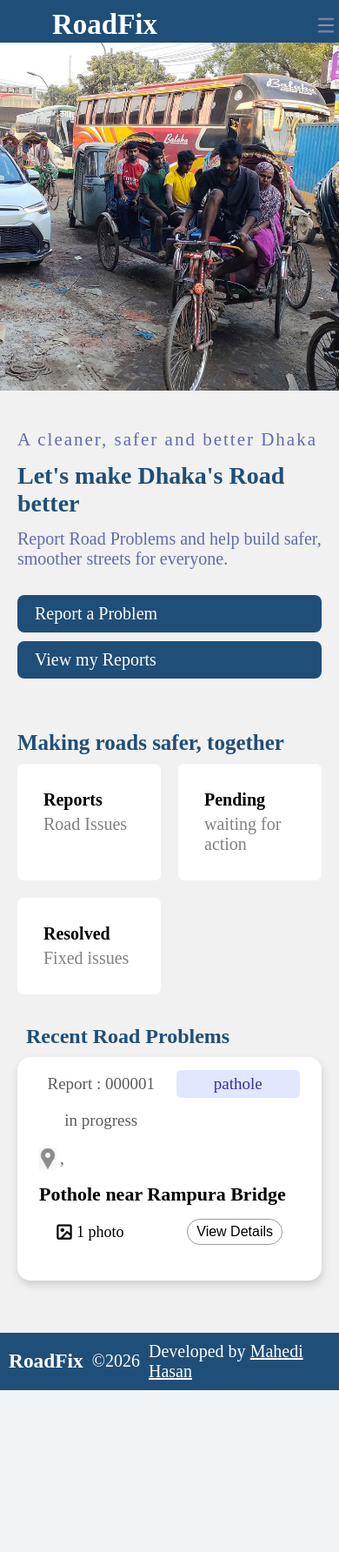
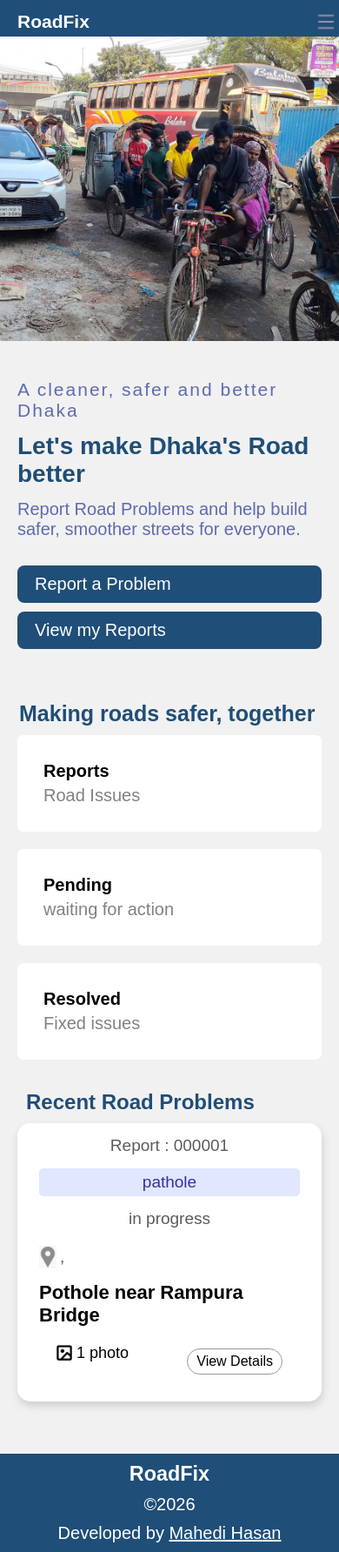
Before and after one commit to mahedi195/RoadFix-Dhaka-Road-Problem-Reporting-System, a Django app: page / in a window 390 px wide. Shown: the whole page at 87% size. Before the commit the page ends 1598 px from the top, so only its background shows below. Run offline with Django 5.2, Linux system fonts and the light colour scheme; data comes from the database, SQL or seed files in the repository.

Commit message:
navbar, footer and hoem page responsive done

```diff
--- a/static/css/footer.css
+++ b/static/css/footer.css
@@ -18,15 +18,53 @@
               margin: 0;
           }
 
-          .DevelopName{
-            color: white;
-            font-size: 20px;
+          .DevelopName {
+              color: white;
+              font-size: 20px;
 
           }
 
-          .developer{
-             color: white;
-            font-size: 20px;
-            text-decoration: underline;
+          .developer {
+              color: white;
+              font-size: 20px;
+              text-decoration: underline;
 
           }
+
+
+          @media screen and (max-width:850px) {
+
+              footer {
+                  display: grid;
+                  grid-template-columns: repeat(1, minmax(0, 1fr));
+                  gap: 10px;
+                  justify-content: center;
+
+              }
+
+              footer h3,
+              footer p{
+                text-align: center;
+
+              }
+
+
+
+
+          }
+
+
+
+          @media screen and (max-width:480px) {
+
+              footer {
+                  display: grid;
+                  grid-template-columns: repeat(1, minmax(0, 1fr));
+                  gap: 10px;
+
+              }
+
+
+
+
+          }
--- a/static/css/index.css
+++ b/static/css/index.css
@@ -5,6 +5,10 @@ body {
 
 }
 
+body {
+        font-family: Arial, Helvetica, sans-serif;
+
+}
 
 
 .cart {
@@ -220,36 +224,6 @@ body {
 
 
 
-
-
-
-
-
-
-
-
-
-
-
-
-
-
-
-
-
-
-
-
-
-
-
-
-
-
-
-
-
-
 .reportSection {
     margin: 0 30px;
 }
@@ -294,7 +268,7 @@ body {
 }
 
 .all_cart {
-    margin: 40px 60px;
+    margin: 40px 30px 40px 60px;
 }
 
 
@@ -390,14 +364,18 @@ header .btn a:hover {
 
 
 
+.coverPhoto {
+    width: 100%;
+    object-fit: cover;
+}
 
 
 
 
 
 
-/* responsive*/
-@media screen and (max-width:780px) {
+/* responsive - tablet size*/
+@media screen and (max-width:850px) {
     .coverPhoto {
         width: 100%;
         height: 400px;
@@ -432,7 +410,7 @@ header .btn a:hover {
 
     .reportSection .status {
         /* display: grid; */
-       grid-template-columns: repeat(2,minmax(0,1fr));
+        grid-template-columns: repeat(2, minmax(0, 1fr));
         /*   gap: 20px; */
         margin-left: 0;
     }
@@ -450,7 +428,7 @@ header .btn a:hover {
 
     .issue_status {
         display: grid;
-    grid-template-columns: repeat(2,minmax(0,1fr));
+        grid-template-columns: repeat(2, minmax(0, 1fr));
         gap: 15px;
         margin-bottom: 20px;
     }
@@ -461,16 +439,71 @@ header .btn a:hover {
         display: inline-block;
     }
 
-.Photos_and_viewDetails{
+    .Photos_and_viewDetails {
         margin: 20px;
     }
 
 
     .photoViewsDetails {
         display: grid;
-    grid-template-columns: repeat(2,minmax(0,1fr));
+        grid-template-columns: repeat(2, minmax(0, 1fr));
+    }
+
+      .view_details{
+        margin-top: 20px;
     }
 
 
 
+
+
+
 }
+
+
+
+
+
+
+/* responsive- mobile size<=480px */
+@media screen and (max-width:480px) {
+
+    .coverPhoto {
+        width: 100%;
+        height: 350px;
+        object-fit: cover;
+    }
+
+
+
+    .reportSection .ReporSectionheadline {
+        font-size: 25px;
+        margin-left: 2px;
+    }
+
+
+        .reportSection .status {
+        /* display: grid; */
+        grid-template-columns: repeat(1, minmax(0, 1fr));
+        /* gap: 20px; */
+    }
+
+
+        .issue_status {
+        display: grid;
+        grid-template-columns: repeat(1, minmax(0, 1fr));
+
+    }
+
+    .view_details{
+        margin-top: 20px;
+    }
+
+
+
+
+
+
+
+
+}
--- a/static/css/navbar.css
+++ b/static/css/navbar.css
@@ -208,7 +208,7 @@
 
 
 
-        @media screen and (max-width: 780px) {
+@media screen and (max-width: 850px) {
 
     .hidden_when_mobile_Active {
         display: none;
@@ -284,4 +284,49 @@
 
     }
 
+
+    .logo_and_roadFix h1 {
+
+        margin-left: 20px;
     }
+
+
+    nav a {
+
+        font-size: 18px;
+    }
+
+
+
+}
+
+
+
+
+
+
+
+
+
+
+@media screen and (max-width:480px) {
+    .logo_and_roadFix h1 {
+        margin: 0;
+        color: white;
+        margin-left: 0px;
+    }
+
+
+    nav a {
+
+        font-size: 14px;
+    }
+
+     .logo_and_roadFix h1 {
+
+        margin-left: 20px;
+    }
+
+
+
+}
--- a/templates/footer.html
+++ b/templates/footer.html
@@ -1,11 +1,12 @@
 {% load static %}
 <!DOCTYPE html>
 <html lang="en">
+
 <head>
     <meta charset="UTF-8">
     <meta name="viewport" content="width=device-width, initial-scale=1.0">
     <title>Document</title>
-    <link rel="stylesheet" href="{% static 'css/footer.css' %}" >
+    <link rel="stylesheet" href="{% static 'css/footer.css' %}">
 
 
     <style>
@@ -20,19 +21,21 @@
     <footer>
 
         <h3>RoadFix</h3>
-        &nbsp;&nbsp;
         <p>&copy;2026</p>
-        &nbsp;&nbsp;
+
+
+
         <p class="DevelopName">
             Developed by <a href="https://github.com/mahedi195" target="_blank">
                 <span class="developer">
                     Mahedi Hasan
-                    </span>
-                </a>
+                </span>
+            </a>
         </p>
     </footer>
 
 
 
 </body>
+
 </html>
```
Lines whose indentation alone changed are shown as unchanged.
